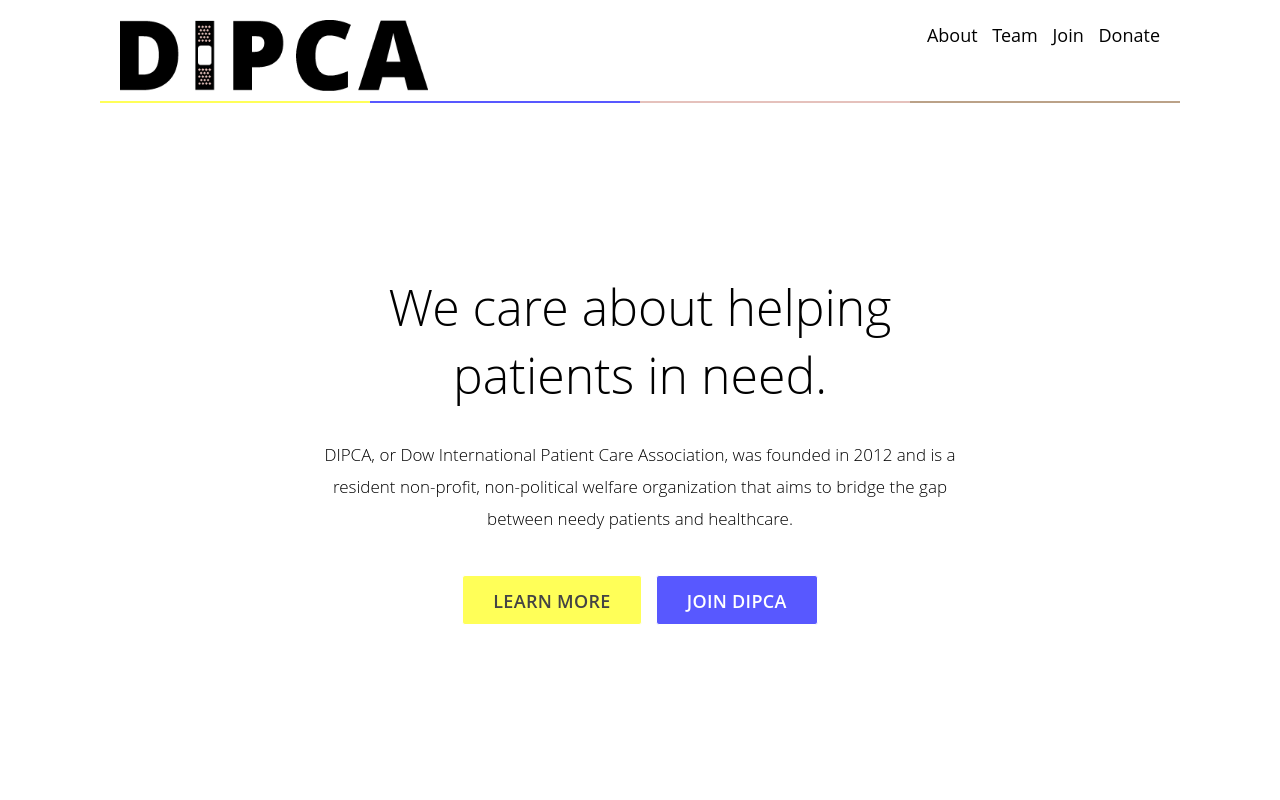
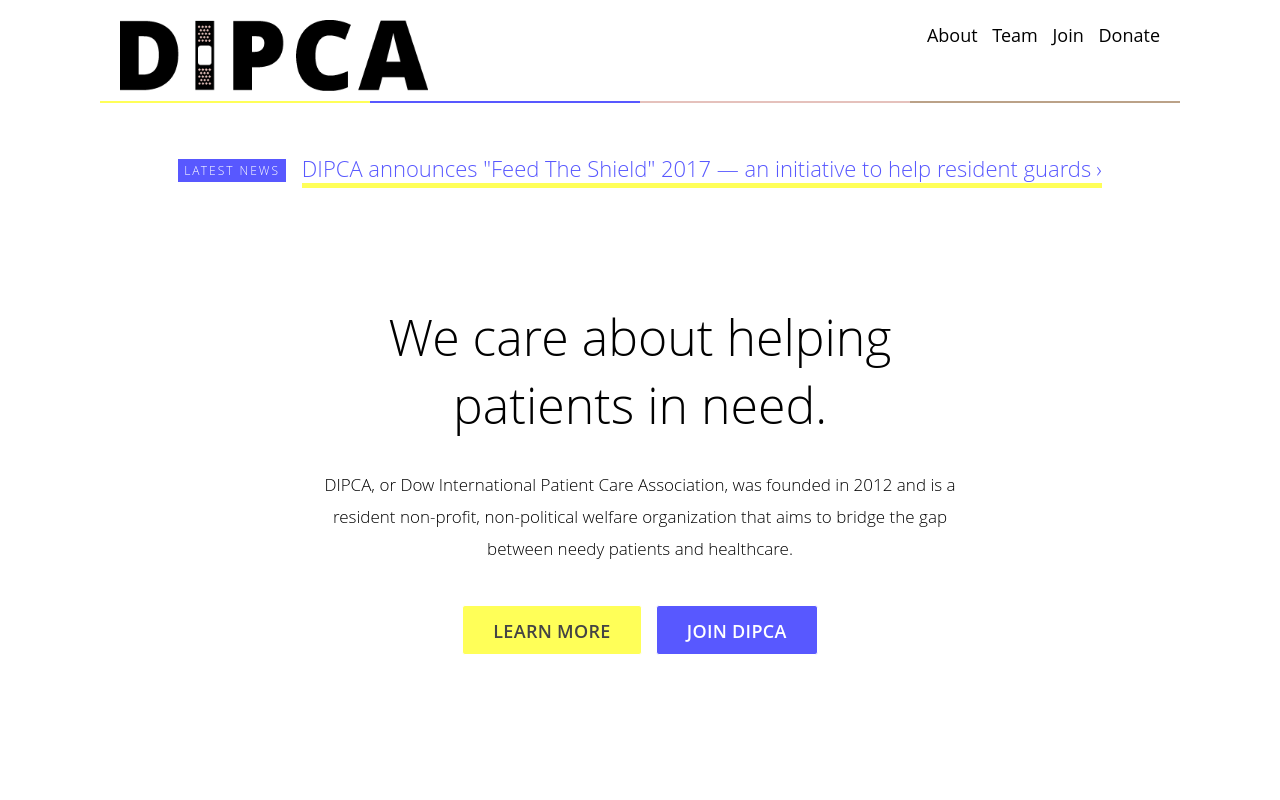
Before and after one commit to mazib/DIPCA, a plain HTML site: page index.html in a window 1280 px wide. Shown: the top 800 px of the page. Drawn offline with Linux system fonts and the light colour scheme.

Commit message:
v1.0.1
- Added news bar
- Copy changes on homepage
- Updated team page

```diff
--- a/css/main.css
+++ b/css/main.css
@@ -341,6 +341,42 @@ p.paragraph {
 	background: #BBA288;
 }
 
+/** this is for the news bar on index.html */
+
+
+.news-bar {
+	font-size: 22px;
+	font-weight: 300;
+}
+
+.news-bar p a {
+	color: #5858FF;
+	text-decoration: none;
+	border-bottom: 5px solid #FFFF58;
+}
+
+.news-bar p a::after {
+	content: "›";
+	font-size: 22px;
+	margin-left: 5px;
+
+}
+
+.news-bar p a:hover {
+	border-bottom: 5px solid #5858ff;
+}
+
+.label--latest-news {
+	text-transform: uppercase;
+	background: #5858FF;
+	padding: 3px 6px;
+	color: #fff;
+	letter-spacing: 2px;
+	font-size: 12px;
+	margin-right: 10px;
+	display: inline-block;
+	vertical-align: middle;
+}
 
 /** colorize the fluid border */
 .footer-border-yellow {
--- a/index.html
+++ b/index.html
@@ -12,7 +12,7 @@
     <meta property="og:title" content="DIPCA - Dow International Patient Care Association" />
     <meta property="og:type" content="article" />
     <meta property="og:url" content="http://www.dipca.org/index.html" />
-    <meta property="og:image" content="http://dipca.org/img/dipca-bandaid.jpg"/>
+    <meta property="og:image" content="http://dipca.org/img/dipca-bandaid.jpg" />
     <meta property="og:description" content="DIPCA, or Dow International Patient Care Association is a nonpolitical and nonprofit organization dedicated to helping patients in need." />
 </head>
 
@@ -49,6 +49,13 @@
             <div class="col-3 vertical footer-border-pink">
             </div>
             <div class="col-3 vertical footer-border-brown">
+            </div>
+        </div>
+        <!-- NEWS BAR -->
+        <div class="container-lrg flex">
+            <div class="col-12 news-bar center">
+                <p><span class="label--latest-news">Latest News</span>
+                    <a href="https://www.gofundme.com/feed-the-shield-program">DIPCA announces "Feed The Shield" 2017 &#x2014; an initiative to help resident guards</p></a>
             </div>
         </div>
         <div class="container-sml">
@@ -113,7 +120,7 @@
         <div class="container-sml flex">
             <div class="col-12">
                 <h3 class="heading">
-            Run by students.
+            Run by dedicated students.
           </h3>
                 <p class="paragraph">
                     Since 2012, leadership roles and responsibilities have been maintained and passed on by seniors to newer students to ensure a smooth operation.
```
Also changed, not shown: team.html (+0 -3 lines).
